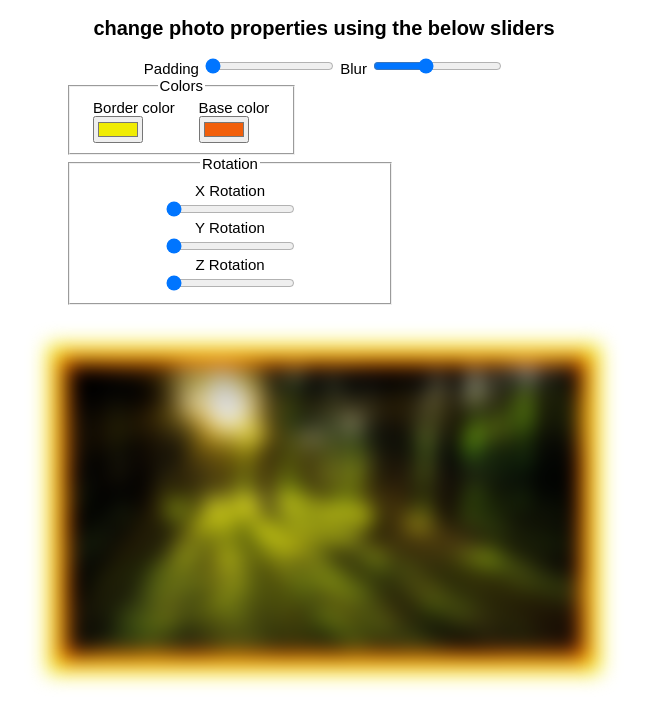
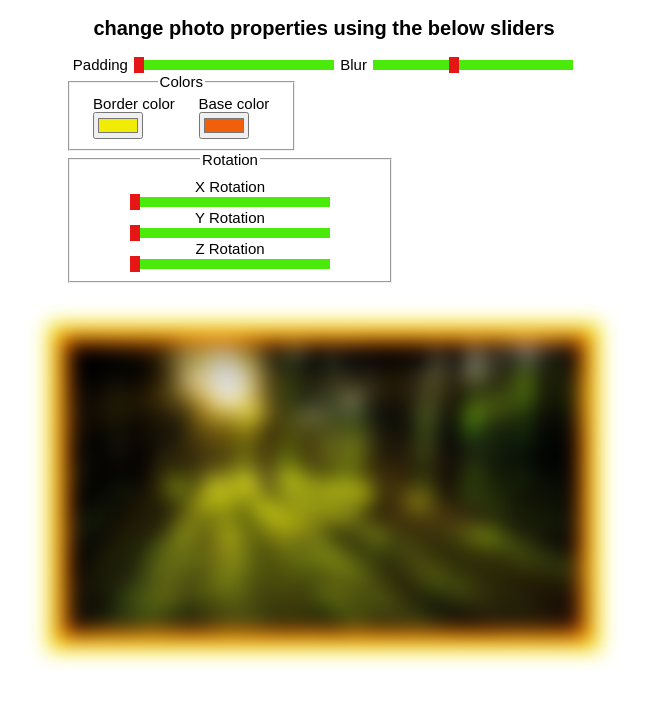
Before and after one commit to ranjithcoder/Day1-Image-editor, a plain HTML site: page index.html in a window 1280 px wide. Shown: the whole page, without its empty margins (316-963 px from the left). Drawn offline with Linux system fonts and the light colour scheme.

Commit message:
added costom range sliders

```diff
--- a/style.css
+++ b/style.css
@@ -45,6 +45,19 @@ h2{
     flex-direction: column;
     justify-content: space-between;
 }
+input[type=range] {
+    -webkit-appearance: none;
+    background-color: rgb(74, 235, 10);
+    width: 200px;
+    height:10px;
+}
+
+input[type="range"]::-webkit-slider-thumb {
+    -webkit-appearance: none;
+    background-color: rgb(231, 22, 22);
+    width: 10px;
+    height: 16px;
+}
 img{
     padding: var(--space);
     filter: blur(var(--blur));
```
